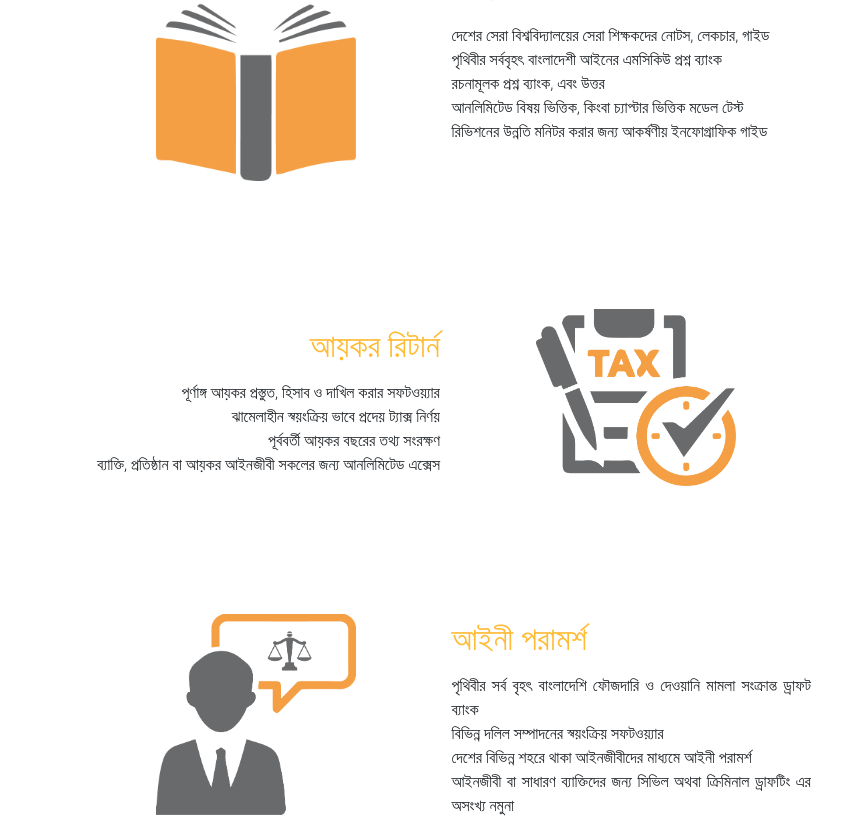
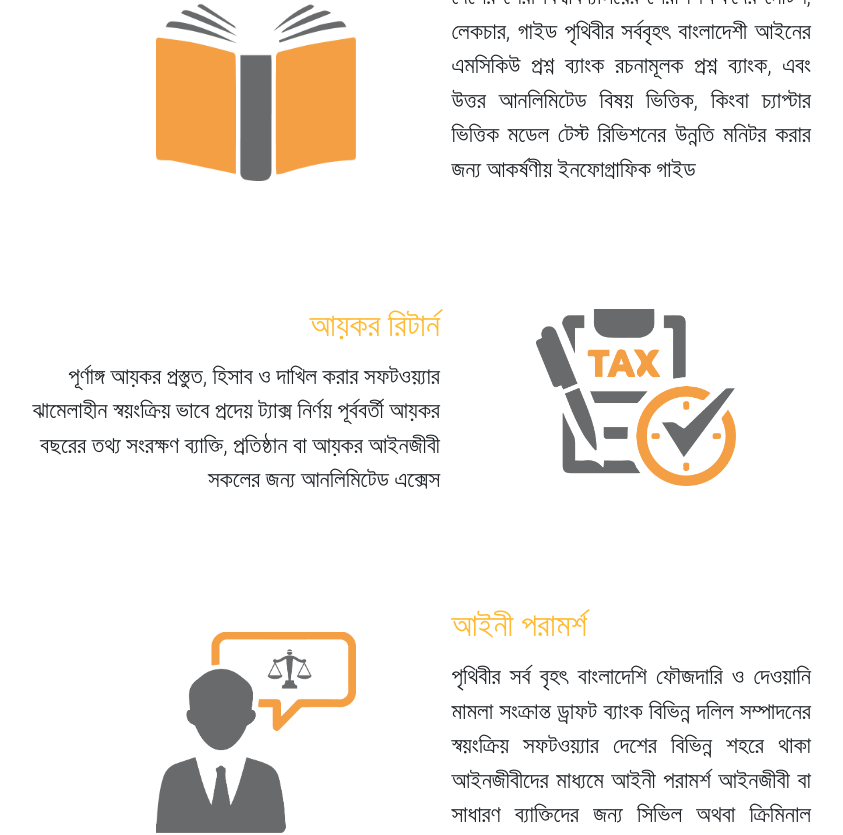
Before and after one commit to mishkatmustafid/React_UI, a React (Create React App) app in the folder landing-page/: page / in a window 1280 px wide. Shown: the part 1080-1915 px from the top of the page, without its empty margins (152-995 px from the left). Built offline with nearby package versions, Linux system fonts and the light colour scheme.

Commit message:
Description modified

```diff
--- a/landing-page/src/shared/description.jsx
+++ b/landing-page/src/shared/description.jsx
@@ -1,6 +1,6 @@
 import React, { Component } from "react";
 import { MDBContainer, MDBRow, MDBCol } from "mdbreact";
-
+import "../index.css";
 import LawEduThumb from "../static/img/askRiashad_icon_Study_Support.png";
 import TexThumb from "../static/img/askRiashad_icon_Incometax.png";
 import LawSupprtThumb from "../static/img/askRiashad_icon_Legal_Support.png";
@@ -31,18 +31,12 @@ export default class Description extends Component {
           >
             <h2 className='text-warning py-2'>আইন শিক্ষা</h2>
             <div className='text-justify'>
-              <p className='m-0'>
-                দেশের সেরা বিশ্ববিদ্যালয়ের সেরা শিক্ষকদের নোটস, লেকচার, গাইড{" "}
-              </p>
-              <p className='m-0'>
-                পৃথিবীর সর্ববৃহৎ বাংলাদেশী আইনের এমসিকিউ প্রশ্ন ব্যাংক{" "}
-              </p>
-              <p className='m-0'>রচনামূলক প্রশ্ন ব্যাংক, এবং উত্তর </p>
-              <p className='m-0'>
-                আনলিমিটেড বিষয় ভিত্তিক, কিংবা চ্যাপ্টার ভিত্তিক মডেল টেস্ট
-              </p>
-              <p className='m-0'>
-                রিভিশনের উন্নতি মনিটর করার জন্য আকর্ষণীয় ইনফোগ্রাফিক গাইড{" "}
+              <p className='m-0' style={{ fontSize: "23px" }}>
+                দেশের সেরা বিশ্ববিদ্যালয়ের সেরা শিক্ষকদের নোটস, লেকচার, গাইড
+                পৃথিবীর সর্ববৃহৎ বাংলাদেশী আইনের এমসিকিউ প্রশ্ন ব্যাংক রচনামূলক
+                প্রশ্ন ব্যাংক, এবং উত্তর আনলিমিটেড বিষয় ভিত্তিক, কিংবা চ্যাপ্টার
+                ভিত্তিক মডেল টেস্ট রিভিশনের উন্নতি মনিটর করার জন্য আকর্ষণীয়
+                ইনফোগ্রাফিক গাইড{" "}
               </p>
             </div>
           </MDBCol>
@@ -55,15 +49,11 @@ export default class Description extends Component {
           >
             <h2 className='text-warning py-2'>আয়কর রিটার্ন </h2>
             <div className='text-justify text-right'>
-              <p className='m-0'>
-                পূর্ণাঙ্গ আয়কর প্রস্তুত, হিসাব ও দাখিল করার সফটওয়্যার{" "}
-              </p>
-              <p className='m-0'>
-                ঝামেলাহীন স্বয়ংক্রিয় ভাবে প্রদেয় ট্যাক্স নির্ণয়
-              </p>
-              <p className='m-0'>পূর্ববর্তী আয়কর বছরের তথ্য সংরক্ষণ </p>
-              <p className='m-0'>
-                ব্যাক্তি, প্রতিষ্ঠান বা আয়কর আইনজীবী সকলের জন্য আনলিমিটেড এক্সেস
+              <p className='m-0' style={{ fontSize: "23px" }}>
+                পূর্ণাঙ্গ আয়কর প্রস্তুত, হিসাব ও দাখিল করার সফটওয়্যার ঝামেলাহীন
+                স্বয়ংক্রিয় ভাবে প্রদেয় ট্যাক্স নির্ণয় পূর্ববর্তী আয়কর বছরের তথ্য
+                সংরক্ষণ ব্যাক্তি, প্রতিষ্ঠান বা আয়কর আইনজীবী সকলের জন্য
+                আনলিমিটেড এক্সেস
               </p>
             </div>
           </MDBCol>
@@ -98,17 +88,12 @@ export default class Description extends Component {
           >
             <h2 className='text-warning py-2'>আইনী পরামর্শ </h2>
             <div className='text-justify '>
-              <p className='m-0'>
+              <p className='m-0' style={{ fontSize: "23px" }}>
                 পৃথিবীর সর্ব বৃহৎ বাংলাদেশি ফৌজদারি ও দেওয়ানি মামলা সংক্রান্ত
-                ড্রাফট ব্যাংক
-              </p>
-              <p className='m-0'>বিভিন্ন দলিল সম্পাদনের স্বয়ংক্রিয় সফটওয়্যার</p>
-              <p className='m-0'>
-                দেশের বিভিন্ন শহরে থাকা আইনজীবীদের মাধ্যমে আইনী পরামর্শ
-              </p>
-              <p className='m-0'>
-                আইনজীবী বা সাধারণ ব্যাক্তিদের জন্য সিভিল অথবা ক্রিমিনাল ড্রাফটিং
-                এর অসংখ্য নমুনা
+                ড্রাফট ব্যাংক বিভিন্ন দলিল সম্পাদনের স্বয়ংক্রিয় সফটওয়্যার দেশের
+                বিভিন্ন শহরে থাকা আইনজীবীদের মাধ্যমে আইনী পরামর্শ আইনজীবী বা
+                সাধারণ ব্যাক্তিদের জন্য সিভিল অথবা ক্রিমিনাল ড্রাফটিং এর অসংখ্য
+                নমুনা
               </p>
             </div>
           </MDBCol>
```
